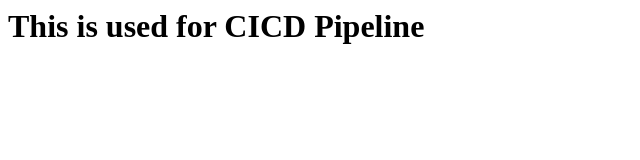
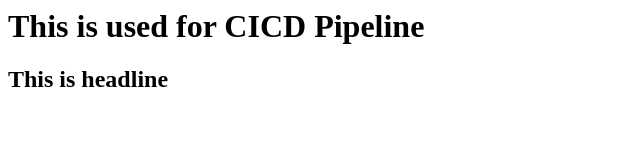
Before and after one commit to shwetabandagale/CICD1803, a plain HTML site: page index.html in a window 1280 px wide. Shown: the whole page, without its empty margins (0-640 px from the left). Drawn offline with Linux system fonts and the light colour scheme.

Commit message:
Update index.html

```diff
--- a/index.html
+++ b/index.html
@@ -1,3 +1,5 @@
 <head>
-<body><h1>This is used for CICD Pipeline</h1></body>
+<body><h1>This is used for CICD Pipeline</h1>
+<h2>This is headline</h2>
+</body>
 </head>
```
